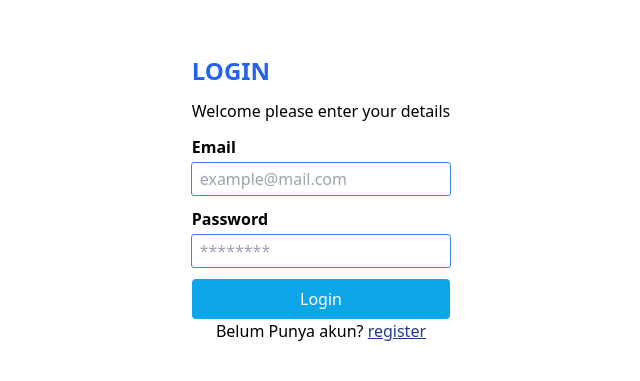
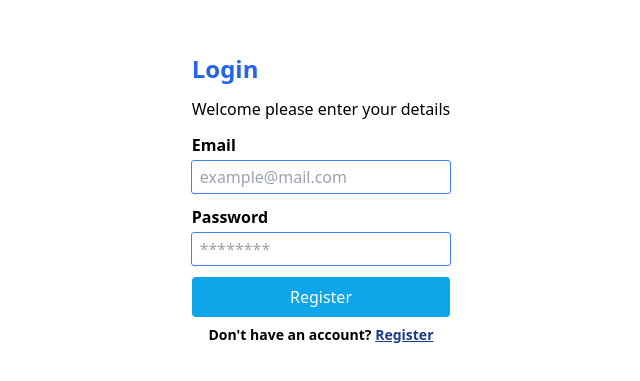
Before and after one commit to sagakyuu/learn-reactjs, a React (Vite) app: page /login in a window 1280 px wide. Shown: the part 201-582 px from the top of the page, without its empty margins (319-959 px from the left). Built offline with nearby package versions, Linux system fonts and the light colour scheme.

Commit message:
docs: conditional rendering

```diff
--- a/src/Components/Layouts/AuthLayout.jsx
+++ b/src/Components/Layouts/AuthLayout.jsx
@@ -6,9 +6,7 @@ export default function AuthLayout({ children, title }) {
   return (
     <form action="" className="flex flex-col gap-3 max-w-xl px-5 py-8 ">
       <div>
-        <h1 className="text-2xl text-blue-600 font-bold mb-3">
-          {title.toUpperCase()}
-        </h1>
+        <h1 className="text-2xl text-blue-600 font-bold mb-3">{title}</h1>
         <p className="">Welcome please enter your details</p>
       </div>
       {children}
@@ -16,13 +14,14 @@ export default function AuthLayout({ children, title }) {
         <Button variant="bg-sky-500">
           {title === "login" ? "Login" : "Register"}
         </Button>
-        <p className="text-center">
-          {title === "login" ? "Belum" : "Sudah"} Punya akun?{" "}
+        <p className="text-center text-sm font-semibold mt-2">
+          {title.toLowerCase() === "login" ? "Don't" : "Alredy"} have an
+          account?{" "}
           <Link
-            to={`/${title === "login" ? "register" : "login"}`}
+            to={`/${title.toLowerCase() === "login" ? "register" : "login"}`}
             className="text-blue-900 underline"
           >
-            {title === "login" ? "register" : "login"}
+            {title.toLowerCase() === "login" ? "Register" : "Login"}
           </Link>
         </p>
       </div>
--- a/src/pages/login.jsx
+++ b/src/pages/login.jsx
@@ -4,7 +4,7 @@ import AuthLayout from "../Components/Layouts/AuthLayout";
 export default function Login() {
   return (
     <div className="min-h-screen w-full flex justify-center items-center">
-      <AuthLayout title={"login"}>
+      <AuthLayout title={"Login"}>
         <FormLogin />
       </AuthLayout>
     </div>
--- a/src/pages/register.jsx
+++ b/src/pages/register.jsx
@@ -4,7 +4,7 @@ import AuthLayout from "../Components/Layouts/AuthLayout";
 export default function Register() {
   return (
     <div className="min-h-screen w-full flex justify-center items-center">
-      <AuthLayout title={"register"}>
+      <AuthLayout title={"Register"}>
         <FormRegister />
       </AuthLayout>
     </div>
```
